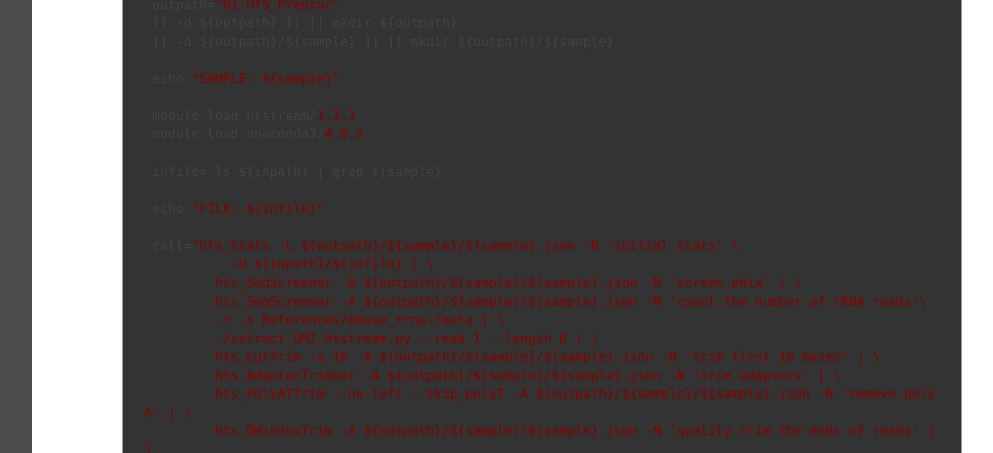
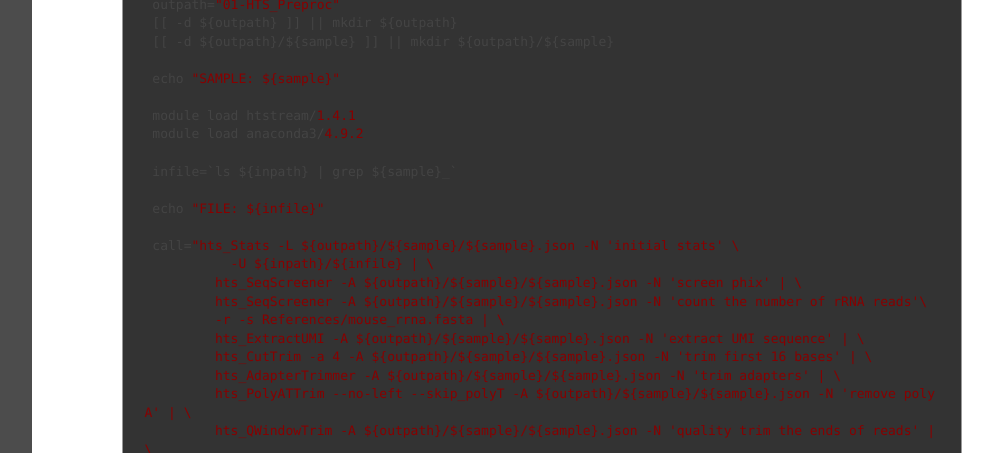
Before and after one commit to ucdavis-bioinformatics-training/2023-June-RNA-Seq-Analysis, a Jekyll site: the page built from data_reduction/02-tagseq_mm.md, in a window 1280 px wide. Shown: the part 2392-2845 px from the top of the page, without its empty margins (268-1261 px from the left). Built offline with Jekyll 4.4.1, drawn with Linux system fonts in a browser that asks for light colours; our own code applies the rules of GitHub Pages for plain Markdown files; some of the changed text lies outside the part shown.

Commit message:
Update 02-tagseq_mm.md

```diff
--- a/data_reduction/02-tagseq_mm.md
+++ b/data_reduction/02-tagseq_mm.md
@@ -75,7 +75,7 @@ The data reduction steps involved in TagSeq analysis are very similar to regular
 
     echo "SAMPLE: ${sample}"
 
-    module load htstream/1.3.3
+    module load htstream/1.4.1
     module load anaconda3/4.9.2
 
     infile=`ls ${inpath} | grep ${sample}_`
@@ -87,8 +87,8 @@ The data reduction steps involved in TagSeq analysis are very similar to regular
             hts_SeqScreener -A ${outpath}/${sample}/${sample}.json -N 'screen phix' | \
             hts_SeqScreener -A ${outpath}/${sample}/${sample}.json -N 'count the number of rRNA reads'\
             -r -s References/mouse_rrna.fasta | \
-            ./extract_UMI_htstream.py --read 1 --length 6 | \
-            hts_CutTrim -a 16 -A ${outpath}/${sample}/${sample}.json -N 'trim first 16 bases' | \
+            hts_ExtractUMI -A ${outpath}/${sample}/${sample}.json -N 'extract UMI sequence' | \
+            hts_CutTrim -a 4 -A ${outpath}/${sample}/${sample}.json -N 'trim first 16 bases' | \
             hts_AdapterTrimmer -A ${outpath}/${sample}/${sample}.json -N 'trim adapters' | \
             hts_PolyATTrim --no-left --skip_polyT -A ${outpath}/${sample}/${sample}.json -N 'remove polyA' | \
             hts_QWindowTrim -A ${outpath}/${sample}/${sample}.json -N 'quality trim the ends of reads' | \
```
